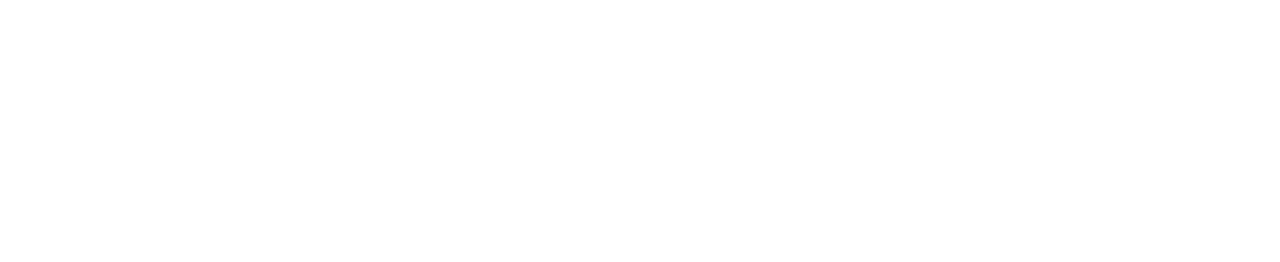
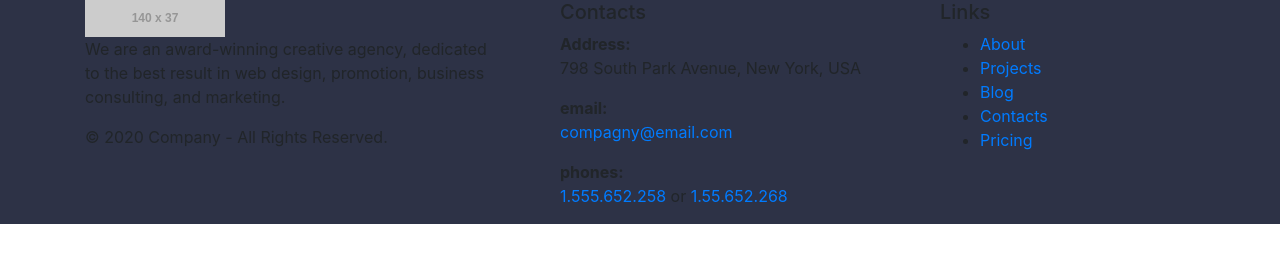
Before and after one commit to Mishak698/bazos, a plain HTML site: page index.html in a window 1280 px wide. Drawn offline with nearby package versions, Linux system fonts and the light colour scheme.

Commit message:
footer v1

```diff
--- a/index.html
+++ b/index.html
@@ -9,5 +9,49 @@
 </head>
 <body>
 
+
+
+<link href="//maxcdn.bootstrapcdn.com/bootstrap/4.1.1/css/bootstrap.min.css" rel="stylesheet" id="bootstrap-css">
+<script src="//maxcdn.bootstrapcdn.com/bootstrap/4.1.1/js/bootstrap.min.js"></script>
+<script src="//cdnjs.cloudflare.com/ajax/libs/jquery/3.2.1/jquery.min.js"></script>
+<footer class="section footer-classic context-dark bg-image" style="background: #2d3246;">
+        <div class="container">
+          <div class="row row-30">
+            <div class="col-md-4 col-xl-5">
+              <div class="pr-xl-4"><a class="brand" href="index.html"><img class="brand-logo-light" src="https://dummyimage.com/140x37/f1f1f1/000.jpg" alt="" width="140" height="37" srcset="https://dummyimage.com/140x37/f1f1f1/000.jpg 2x"></a>
+                <p>We are an award-winning creative agency, dedicated to the best result in web design, promotion, business consulting, and marketing.</p>
+                <p class="rights"><span>©  </span><span class="copyright-year">2020</span><span> </span><span>Company</span><span> - </span><span>All Rights Reserved.</span></p>
+              </div>
+            </div>
+            <div class="col-md-4">
+              <h5>Contacts</h5>
+              <dl class="contact-list">
+                <dt>Address:</dt>
+                <dd>798 South Park Avenue, New York, USA</dd>
+              </dl>
+              <dl class="contact-list">
+                <dt>email:</dt>
+                <dd><a href="mailto:#">compagny@email.com</a></dd>
+              </dl>
+              <dl class="contact-list">
+                <dt>phones:</dt>
+                <dd><a href="tel:#">1.555.652.258</a> <span>or</span> <a href="tel:#">1.55.652.268</a>
+                </dd>
+              </dl>
+            </div>
+            <div class="col-md-4 col-xl-3">
+              <h5>Links</h5>
+              <ul class="nav-list">
+                <li><a href="#">About</a></li>
+                <li><a href="#">Projects</a></li>
+                <li><a href="#">Blog</a></li>
+                <li><a href="#">Contacts</a></li>
+                <li><a href="#">Pricing</a></li>
+              </ul>
+            </div>
+          </div>
+        </div>
+
+      </footer>
 </body>
 </html>
```
